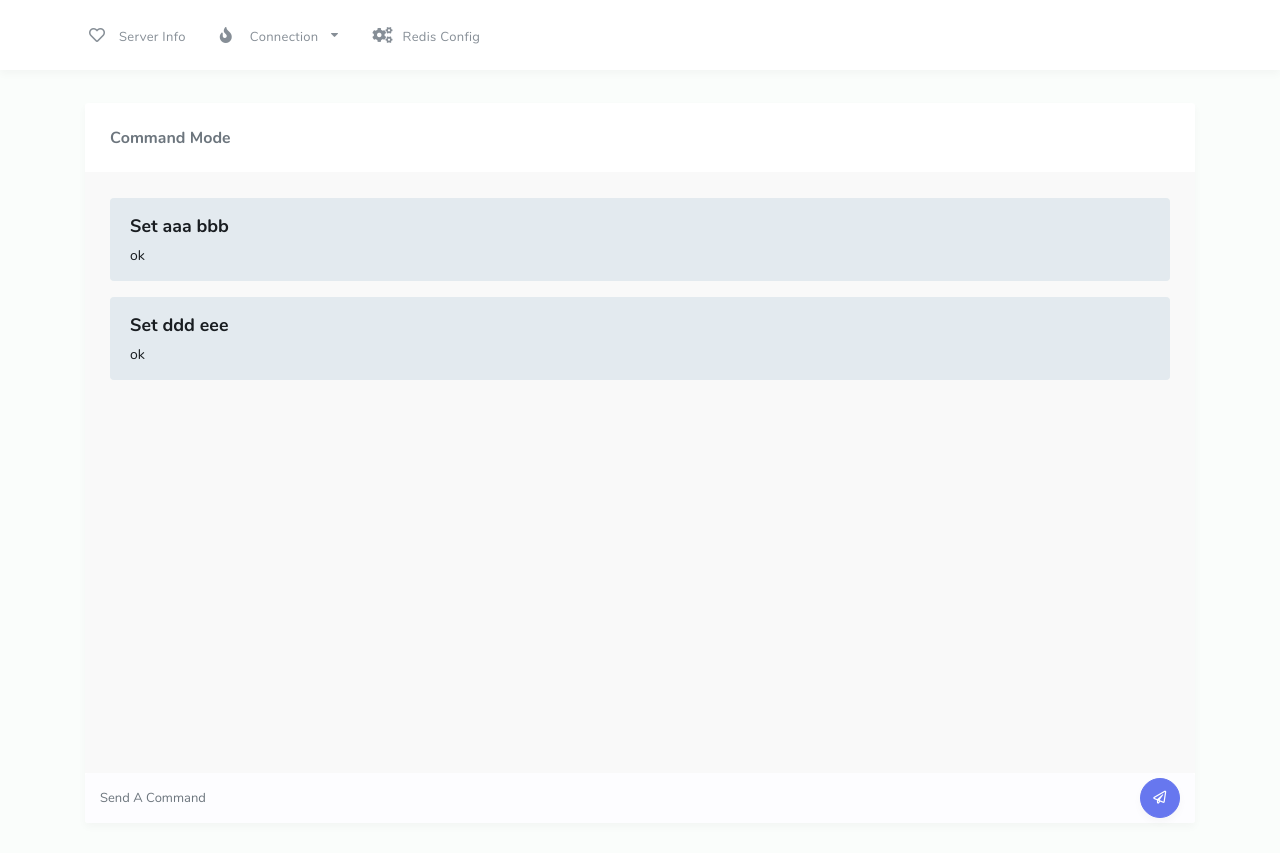
After one commit to hjlarry/flask-redisboard, a Flask app: page /redisboard/command in a window 1280 px wide. The commit adds this page. Run offline with Flask 2, Linux system fonts and the light colour scheme; data that the repository does not hold is empty; parts of the project's set-up code (start-up, migrations or seed data) failed here and were passed over; some libraries are stand-ins or nearby versions.

Commit message:
add command mode view

```diff
--- a/flask_redisboard/redisboard.py
+++ b/flask_redisboard/redisboard.py
@@ -406,3 +406,8 @@ def key_detail(db, key):
     return render_template(
         f"keydetail/{key_details['type']}.html", key_details=key_details, db=db
     )
+
+
+@module.route("/command")
+def command():
+    return render_template("command.html")
--- a/flask_redisboard/static/css/components.css
+++ b/flask_redisboard/static/css/components.css
@@ -291,7 +291,7 @@
 /* 1.5 Chat */
 .chat-box .chat-content {
   background-color: #f9f9f9 !important;
-  height: 300px;
+  height: 600px;
   overflow: hidden;
   padding-top: 25px !important;
 }
--- a/flask_redisboard/static/js/custom.js
+++ b/flask_redisboard/static/js/custom.js
@@ -151,3 +151,16 @@ $('.myeditable').editable({
   placement: "right",
   success: success_func
 });
+
+
+$("#chat-form").submit(function() {
+  var me = $(this);
+
+  if (me.find('input').val().trim().length > 0) {
+    $.chatCtrl('#mychatbox', {
+      text: me.find('input').val(),
+    });
+    me.find('input').val('');
+  }
+  return false;
+});
--- a/flask_redisboard/static/js/scripts.js
+++ b/flask_redisboard/static/js/scripts.js
@@ -1,7 +1,7 @@
 "use strict";
 
 // ChartJS
-if(window.Chart) {
+if (window.Chart) {
   Chart.defaults.global.defaultFontFamily = "'Nunito', 'Segoe UI', 'Arial'";
   Chart.defaults.global.defaultFontSize = 11;
   Chart.defaults.global.defaultFontStyle = 500;
@@ -16,7 +16,7 @@ if(window.Chart) {
 }
 
 // DropzoneJS
-if(window.Dropzone) {
+if (window.Dropzone) {
   Dropzone.autoDiscover = false;
 }
 
@@ -58,11 +58,11 @@ $(function() {
   }, now_layout_class = null;
 
   var sidebar_sticky = function() {
-    if($("body").hasClass('layout-2')) {
+    if ($("body").hasClass('layout-2')) {
       $("body.layout-2 #sidebar-wrapper").stick_in_parent({
         parent: $('body')
       });
-      $("body.layout-2 #sidebar-wrapper").stick_in_parent({recalc_every: 1});
+      $("body.layout-2 #sidebar-wrapper").stick_in_parent({ recalc_every: 1 });
     }
   }
   sidebar_sticky();
@@ -70,7 +70,7 @@ $(function() {
   var sidebar_nicescroll;
   var update_sidebar_nicescroll = function() {
     let a = setInterval(function() {
-      if(sidebar_nicescroll != null)
+      if (sidebar_nicescroll != null)
         sidebar_nicescroll.resize();
     }, 10);
 
@@ -80,7 +80,7 @@ $(function() {
   }
 
   var sidebar_dropdown = function() {
-    if($(".main-sidebar").length) {
+    if ($(".main-sidebar").length) {
       $(".main-sidebar").niceScroll(sidebar_nicescroll_opts);
       sidebar_nicescroll = $(".main-sidebar").getNiceScroll();
 
@@ -97,7 +97,7 @@ $(function() {
   }
   sidebar_dropdown();
 
-  if($("#top-5-scroll").length) {
+  if ($("#top-5-scroll").length) {
     $("#top-5-scroll").css({
       height: 315
     }).niceScroll();
@@ -119,7 +119,7 @@ $(function() {
   var toggle_sidebar_mini = function(mini) {
     let body = $('body');
 
-    if(!mini) {
+    if (!mini) {
       body.removeClass('sidebar-mini');
       $(".main-sidebar").css({
         overflow: 'hidden'
@@ -132,7 +132,7 @@ $(function() {
       $(".main-sidebar .sidebar-menu > li > a").removeAttr('data-toggle');
       $(".main-sidebar .sidebar-menu > li > a").removeAttr('data-original-title');
       $(".main-sidebar .sidebar-menu > li > a").removeAttr('title');
-    }else{
+    } else {
       body.addClass('sidebar-mini');
       body.removeClass('sidebar-show');
       sidebar_nicescroll.remove();
@@ -140,10 +140,10 @@ $(function() {
       $(".main-sidebar .sidebar-menu > li").each(function() {
         let me = $(this);
 
-        if(me.find('> .dropdown-menu').length) {
+        if (me.find('> .dropdown-menu').length) {
           me.find('> .dropdown-menu').hide();
-          me.find('> .dropdown-menu').prepend('<li class="dropdown-title pt-3">'+ me.find('> a').text() +'</li>');
-        }else{
+          me.find('> .dropdown-menu').prepend('<li class="dropdown-title pt-3">' + me.find('> a').text() + '</li>');
+        } else {
           me.find('> a').attr('data-toggle', 'tooltip');
           me.find('> a').attr('data-original-title', me.find('> a').text());
           $("[data-toggle='tooltip']").tooltip({
@@ -158,22 +158,22 @@ $(function() {
     var body = $("body"),
       w = $(window);
 
-    if(w.outerWidth() <= 1024) {
+    if (w.outerWidth() <= 1024) {
       body.removeClass('search-show search-gone');
-      if(body.hasClass('sidebar-gone')) {
+      if (body.hasClass('sidebar-gone')) {
         body.removeClass('sidebar-gone');
         body.addClass('sidebar-show');
-      }else{
+      } else {
         body.addClass('sidebar-gone');
         body.removeClass('sidebar-show');
       }
 
       update_sidebar_nicescroll();
-    }else{
+    } else {
       body.removeClass('search-show search-gone');
-      if(body.hasClass('sidebar-mini')) {
+      if (body.hasClass('sidebar-mini')) {
         toggle_sidebar_mini(false);
-      }else{
+      } else {
         toggle_sidebar_mini(true);
       }
     }
@@ -186,16 +186,16 @@ $(function() {
       layout_class = $('body').attr('class') || '',
       layout_classes = (layout_class.trim().length > 0 ? layout_class.split(' ') : '');
 
-    if(layout_classes.length > 0) {
+    if (layout_classes.length > 0) {
       layout_classes.forEach(function(item) {
-        if(item.indexOf('layout-') != -1) {
+        if (item.indexOf('layout-') != -1) {
           now_layout_class = item;
         }
       });
     }
 
-    if(w.outerWidth() <= 1024) {
-      if($('body').hasClass('sidebar-mini')) {
+    if (w.outerWidth() <= 1024) {
+      if ($('body').hasClass('sidebar-mini')) {
         toggle_sidebar_mini(false);
         $('.main-sidebar').niceScroll(sidebar_nicescroll_opts);
         sidebar_nicescroll = $(".main-sidebar").getNiceScroll();
@@ -204,7 +204,7 @@ $(function() {
       $("body").addClass("sidebar-gone");
       $("body").removeClass("layout-2 layout-3 sidebar-mini sidebar-show");
       $("body").off('click').on('click', function(e) {
-        if($(e.target).hasClass('sidebar-show') || $(e.target).hasClass('search-show')) {
+        if ($(e.target).hasClass('sidebar-show') || $(e.target).hasClass('search-show')) {
           $("body").removeClass("sidebar-show");
           $("body").addClass("sidebar-gone");
           $("body").removeClass("search-show");
@@ -215,7 +215,7 @@ $(function() {
 
       update_sidebar_nicescroll();
 
-      if(now_layout_class == 'layout-3') {
+      if (now_layout_class == 'layout-3') {
         let nav_second_classes = $(".navbar-secondary").attr('class'),
           nav_second = $(".navbar-secondary");
 
@@ -243,15 +243,15 @@ $(function() {
         sidebar_dropdown();
         $(".main-wrapper").removeClass("container");
       }
-    }else{
+    } else {
       $("body").removeClass("sidebar-gone sidebar-show");
-      if(now_layout_class)
+      if (now_layout_class)
         $("body").addClass(now_layout_class);
 
       let nav_second_classes = $(".main-sidebar").attr('data-nav-classes'),
         nav_second = $(".main-sidebar");
 
-      if(now_layout_class == 'layout-3' && nav_second.hasClass('main-sidebar')) {
+      if (now_layout_class == 'layout-3' && nav_second.hasClass('main-sidebar')) {
         nav_second.find(".sidebar-menu li a.has-dropdown").off('click');
         nav_second.find('.sidebar-brand').remove();
         nav_second.removeAttr('class');
@@ -267,9 +267,9 @@ $(function() {
         $(".main-wrapper").addClass("container");
         // if(sidebar_nicescroll != null)
         //   sidebar_nicescroll.remove();
-      }else if(now_layout_class == 'layout-2') {
+      } else if (now_layout_class == 'layout-2') {
         $("body").addClass("layout-2");
-      }else{
+      } else {
         update_sidebar_nicescroll();
       }
     }
@@ -280,10 +280,10 @@ $(function() {
   $("[data-toggle='search']").click(function() {
     var body = $("body");
 
-    if(body.hasClass('search-gone')) {
+    if (body.hasClass('search-gone')) {
       body.addClass('search-gone');
       body.removeClass('search-show');
-    }else{
+    } else {
       body.removeClass('search-gone');
       body.addClass('search-show');
     }
@@ -298,12 +298,12 @@ $(function() {
   });
 
   // Select2
-  if(jQuery().select2) {
+  if (jQuery().select2) {
     $(".select2").select2();
   }
 
   // Selectric
-  if(jQuery().selectric) {
+  if (jQuery().selectric) {
     $(".selectric").selectric({
       disableOnMobile: false,
       nativeOnMobile: false
@@ -328,15 +328,15 @@ $(function() {
     });
   });
 
-  if($(".chat-content").length) {
-    $(".chat-content").niceScroll({
-        cursoropacitymin: .3,
-        cursoropacitymax: .8,
-    });
-    $('.chat-content').getNiceScroll(0).doScrollTop($('.chat-content').height());
-  }
+  // if($(".chat-content").length) {
+  //   $(".chat-content").niceScroll({
+  //       cursoropacitymin: .3,
+  //       cursoropacitymax: .8,
+  //   });
+  //   $('.chat-content').getNiceScroll(0).doScrollTop($('.chat-content').height());
+  // }
 
-  if(jQuery().summernote) {
+  if (jQuery().summernote) {
     $(".summernote").summernote({
       dialogsInBody: true,
       minHeight: 250,
@@ -352,7 +352,7 @@ $(function() {
     });
   }
 
-  if(window.CodeMirror) {
+  if (window.CodeMirror) {
     $(".codeeditor").each(function() {
       let editor = CodeMirror.fromTextArea(this, {
         lineNumbers: true,
@@ -371,14 +371,14 @@ $(function() {
       unfollow_text = 'Following';
 
     me.click(function() {
-      if(me.hasClass('following-btn')) {
+      if (me.hasClass('following-btn')) {
         me.removeClass('btn-danger');
         me.removeClass('following-btn');
         me.addClass('btn-primary');
         me.html(follow_text);
 
         eval(me.data('unfollow-action'));
-      }else{
+      } else {
         me.removeClass('btn-primary');
         me.addClass('btn-danger');
         me.addClass('following-btn');
@@ -426,7 +426,7 @@ $(function() {
 
     me.attr('href', me.data('image'));
     me.attr('title', me.data('title'));
-    if(me.parent().hasClass('gallery-fw')) {
+    if (me.parent().hasClass('gallery-fw')) {
       me.css({
         height: me.parent().data('item-height'),
       });
@@ -435,10 +435,10 @@ $(function() {
       });
     }
     me.css({
-      backgroundImage: 'url("'+ me.data('image') +'")'
+      backgroundImage: 'url("' + me.data('image') + '")'
     });
   });
-  if(jQuery().Chocolat) {
+  if (jQuery().Chocolat) {
     $(".gallery").Chocolat({
       className: 'gallery',
       imageSelector: '.gallery-item',
@@ -458,11 +458,11 @@ $(function() {
     var me = $(this);
 
     me.click(function() {
-      if(!me.hasClass('active')) {
+      if (!me.hasClass('active')) {
         var tab_group = $('[data-tab-group="' + me.data('tab') + '"]'),
           tab_group_active = $('[data-tab-group="' + me.data('tab') + '"].active'),
           target = $(me.attr('href')),
-            links = $('[data-tab="'+me.data('tab') +'"]');
+          links = $('[data-tab="' + me.data('tab') + '"]');
 
         links.removeClass('active');
         me.addClass('active');
@@ -492,7 +492,7 @@ $(function() {
     });
   });
 
-  if($('.main-navbar').length) {
+  if ($('.main-navbar').length) {
   }
 
   // Image cropper
@@ -534,12 +534,12 @@ $(function() {
   });
 
   // Chocolat
-  if($('.chocolat-parent').length && jQuery().Chocolat) {
+  if ($('.chocolat-parent').length && jQuery().Chocolat) {
     $('.chocolat-parent').Chocolat();
   }
 
   // Sortable card
-  if($('.sortable-card').length && jQuery().sortable) {
+  if ($('.sortable-card').length && jQuery().sortable) {
     $('.sortable-card').sortable({
       handle: '.card-header',
       opacity: .8,
@@ -548,24 +548,24 @@ $(function() {
   }
 
   // Daterangepicker
-  if(jQuery().daterangepicker) {
-    if($(".datepicker").length) {
+  if (jQuery().daterangepicker) {
+    if ($(".datepicker").length) {
       $('.datepicker').daterangepicker({
-        locale: {format: 'YYYY-MM-DD'},
+        locale: { format: 'YYYY-MM-DD' },
         singleDatePicker: true,
       });
     }
-    if($(".datetimepicker").length) {
+    if ($(".datetimepicker").length) {
       $('.datetimepicker').daterangepicker({
-        locale: {format: 'YYYY-MM-DD hh:mm'},
+        locale: { format: 'YYYY-MM-DD hh:mm' },
         singleDatePicker: true,
         timePicker: true,
         timePicker24Hour: true,
       });
     }
-    if($(".daterange").length) {
+    if ($(".daterange").length) {
       $('.daterange').daterangepicker({
-        locale: {format: 'YYYY-MM-DD'},
+        locale: { format: 'YYYY-MM-DD' },
         drops: 'down',
         opens: 'right'
       });
@@ -573,7 +573,7 @@ $(function() {
   }
 
   // Timepicker
-  if(jQuery().timepicker && $(".timepicker").length) {
+  if (jQuery().timepicker && $(".timepicker").length) {
     $(".timepicker").timepicker({
       icons: {
         up: 'fas fa-chevron-up',
--- /dev/null
+++ b/flask_redisboard/templates/redisboard/command.html
@@ -0,0 +1,36 @@
+{% extends "layout.html" %}
+{% block content %}
+<section class="section">
+    <div class="section-body">
+        <div class="row">
+            <div class="col-12">
+                <div class="card chat-box" id="mychatbox">
+                    <div class="card-header">
+                        <h4>Command Mode</h4>
+                    </div>
+                    <div class="card-body chat-content">
+                        <div class="alert alert-light">
+                            <div class="alert-title">Set aaa bbb</div>
+                            ok
+                        </div>
+
+                        <div class="alert alert-light">
+                            <div class="alert-title">Set ddd eee</div>
+                            ok
+                        </div>
+                    </div>
+                    <div class="card-footer chat-form">
+                        <form id="chat-form">
+                            <input type="text" class="form-control" placeholder="Send A Command">
+                            <button class="btn btn-primary">
+                                <i class="far fa-paper-plane"></i>
+                            </button>
+                        </form>
+                    </div>
+                </div>
+            </div>
+        </div>
+    </div>
+</section>
+
+{% endblock %}
--- a/flask_redisboard/templates/redisboard/layout.html
+++ b/flask_redisboard/templates/redisboard/layout.html
@@ -18,6 +18,7 @@
             href="{{ url_for('redisboard.static', filename='modules/datatable/dataTables.bootstrap4.min.css') }}">
         <link rel="stylesheet"
             href="{{ url_for('redisboard.static', filename='modules/bootstrap4-editable/css/bootstrap-editable.css') }}">
+        <!-- <link rel="stylesheet" href="https://unpkg.com/xterm@3.14.4/dist/xterm.css"> -->
         <!-- Template CSS -->
         <link rel="stylesheet" href="{{ url_for('redisboard.static', filename='css/style.css') }}">
         <link rel="stylesheet" href="{{ url_for('redisboard.static', filename='css/components.css') }}">
@@ -75,6 +76,7 @@
         <script
             src="{{ url_for('redisboard.static', filename='modules/jquery-selectric/jquery.selectric.min.js') }}"></script>
         <script src="{{ url_for('redisboard.static', filename='modules/izitoast/js/iziToast.min.js') }}"></script>
+        <!-- <script src="https://unpkg.com/xterm@3.14.4/dist/xterm.js"></script> -->
         <script
             src="{{ url_for('redisboard.static', filename='modules/bootstrap4-editable/js/bootstrap-editable.min.js') }}"></script>
 
```
Lines whose indentation alone changed are shown as unchanged.
